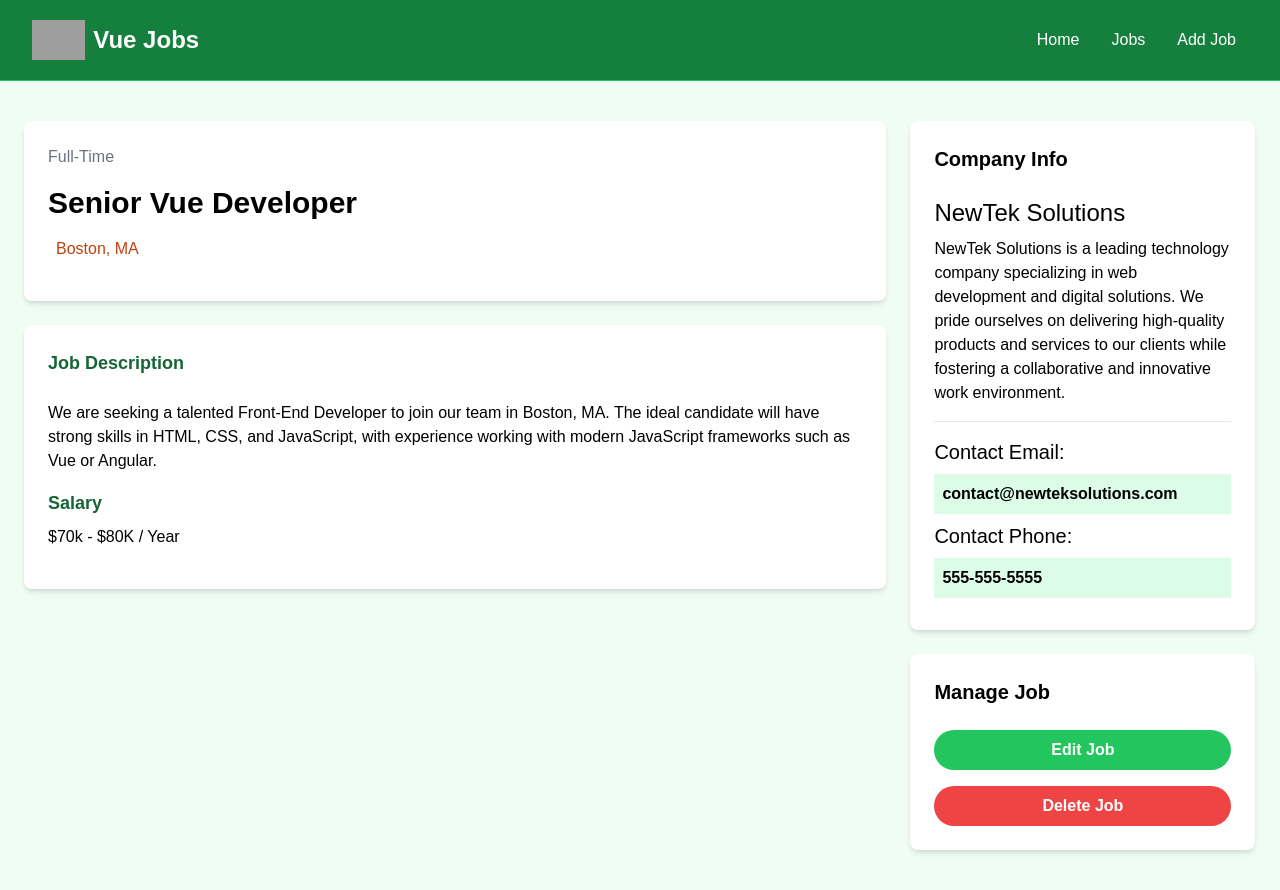
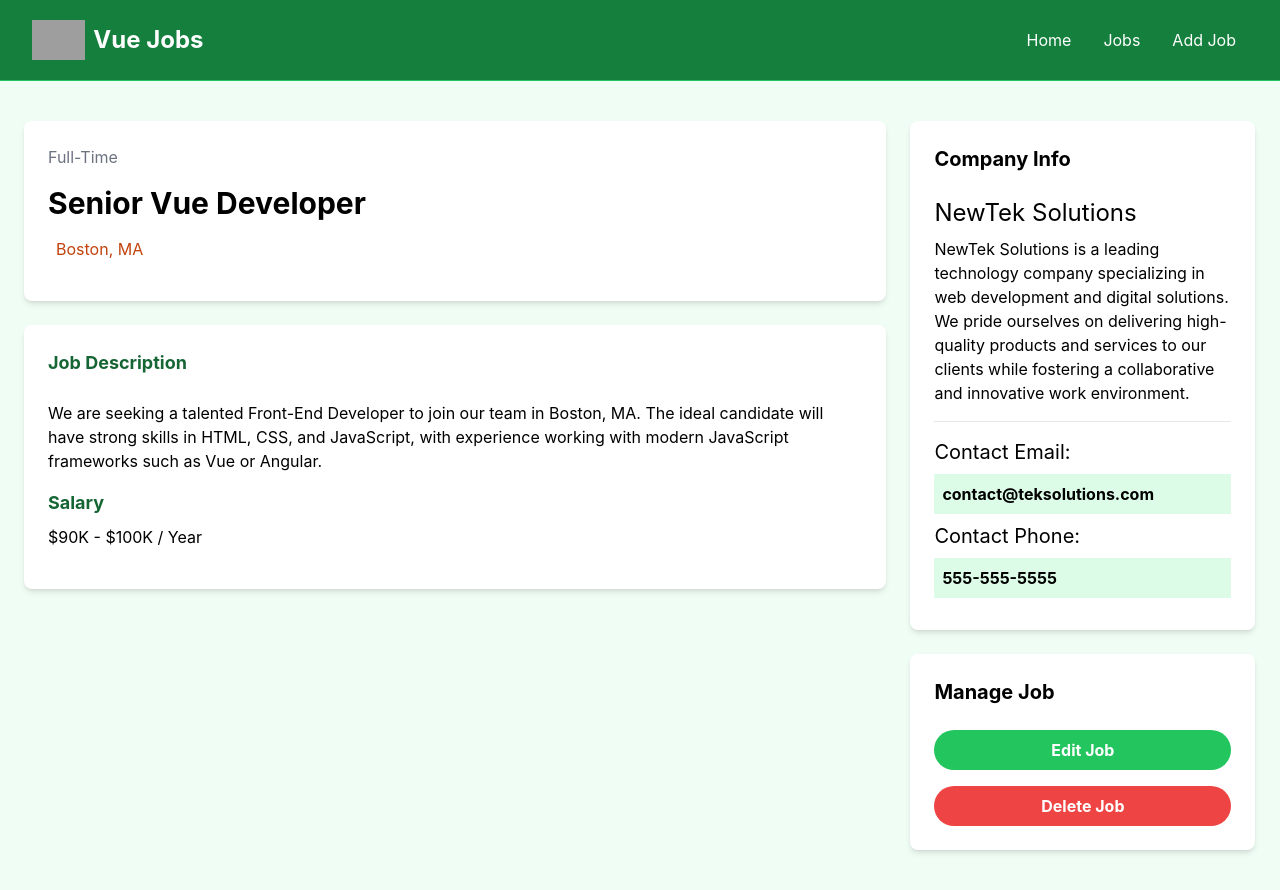
Before and after one commit to SachindaBandara/Vue.js-Tutorial, a Vue app in the folder vue-crash/: page /jobs/1 in a window 1280 px wide. Built offline with nearby package versions, Linux system fonts and the light colour scheme; data requests are answered from the project's data file; grey boxes are pictures that could not be loaded; the HTML template or start-up script is replaced by a standard one.

Commit message:
fetch the data from json-server

```diff
--- a/vue-crash/package.json
+++ b/vue-crash/package.json
@@ -14,7 +14,8 @@
     "json-server": "^1.0.0-beta.3",
     "primeicons": "^7.0.0",
     "vue": "^3.5.13",
-    "vue-router": "^4.5.1"
+    "vue-router": "^4.5.1",
+    "vue-spinner": "^1.0.4"
   },
   "devDependencies": {
     "@tailwindcss/postcss": "^4.1.10",
--- a/vue-crash/src/components/JobsListing.vue
+++ b/vue-crash/src/components/JobsListing.vue
@@ -1,7 +1,9 @@
 <script setup>
 import { RouterLink } from "vue-router";
-import { ref, defineProps } from "vue";
-import jobData from "@/jobs.json";
+import { reactive, defineProps, onMounted } from "vue";
+import axios from "axios";
+import PulseLoader from "vue-spinner/src/PulseLoader.vue";
+
 import JobListing from "./JobListing.vue";
 
 const props = defineProps({
@@ -12,7 +14,21 @@
   },
 });
 
-const jobs = ref(jobData);
+const state = reactive({
+  jobs: [],
+  isLoading: true,
+});
+
+onMounted(async () => {
+  try {
+    const response = await axios.get("http://localhost:5000/jobs");
+    state.jobs = response.data;
+  } catch (error) {
+    console.error("Error Fetching Data!", error);
+  } finally {
+    state.isLoading = false;
+  }
+});
 </script>
 
 <template>
@@ -21,9 +37,15 @@
       <h2 class="text-3xl font-bold text-green-500 mb-6 text-center">
         Browse Jobs
       </h2>
-      <div class="grid grid-cols-1 md:grid-cols-3 gap-6">
+      <!-- Show loading spinner while loading is true -->
+      <div v-if="state.isLoading" class="text-center text-gray-500 py-6">
+        <PulseLoader />
+      </div>
+
+      <!-- Show job listing when done loading -->
+      <div v-else class="grid grid-cols-1 md:grid-cols-3 gap-6">
         <JobListing
-          v-for="job in jobs.slice(0, limit || jobs.length)"
+          v-for="job in state.jobs.slice(0, limit || state.jobs.length)"
           :key="job.id"
           :job="job"
         />
--- a/vue-crash/src/views/JobView.vue
+++ b/vue-crash/src/views/JobView.vue
@@ -1,22 +1,46 @@
-<script setup></script>
+<script setup>
+import PulseLoader from "vue-spinner/src/PulseLoader.vue";
+import axios from "axios";
+import { reactive, onMounted } from "vue";
+import { useRoute, RouterLink } from "vue-router";
+
+const route = useRoute();
+
+const jobId = route.params.id;
+const state = reactive({
+  job: {},
+  isLoading: true,
+});
+
+onMounted(async () => {
+  try {
+    const response = await axios.get(`http://localhost:5000/jobs/${jobId}`);
+    state.job = response.data;
+  } catch (error) {
+    console.error("Error Fetching Data!", error);
+  } finally {
+    state.isLoading = false;
+  }
+});
+</script>
 
 <template>
-  <section class="bg-green-50">
+  <section v-if="!state.isLoading" class="bg-green-50">
     <div class="container m-auto py-10 px-6">
       <div class="grid grid-cols-1 md:grid-cols-70/30 w-full gap-6">
         <main>
           <div
             class="bg-white p-6 rounded-lg shadow-md text-center md:text-left"
           >
-            <div class="text-gray-500 mb-4">Full-Time</div>
-            <h1 class="text-3xl font-bold mb-4">Senior Vue Developer</h1>
+            <div class="text-gray-500 mb-4">{{state.job.type}}</div>
+            <h1 class="text-3xl font-bold mb-4">{{state.job.title}}</h1>
             <div
               class="text-gray-500 mb-4 flex align-middle justify-center md:justify-start"
             >
               <i
                 class="fa-solid fa-location-dot text-lg text-orange-700 mr-2"
               ></i>
-              <p class="text-orange-700">Boston, MA</p>
+              <p class="text-orange-700">{{state.job.location}}</p>
             </div>
           </div>
 
@@ -26,15 +50,12 @@
             </h3>
 
             <p class="mb-4">
-              We are seeking a talented Front-End Developer to join our team in
-              Boston, MA. The ideal candidate will have strong skills in HTML,
-              CSS, and JavaScript, with experience working with modern
-              JavaScript frameworks such as Vue or Angular.
+              {{state.job.description}}
             </p>
 
             <h3 class="text-green-800 text-lg font-bold mb-2">Salary</h3>
 
-            <p class="mb-4">$70k - $80K / Year</p>
+            <p class="mb-4">{{state.job.salary}} / Year</p>
           </div>
         </main>
 
@@ -44,13 +65,10 @@
           <div class="bg-white p-6 rounded-lg shadow-md">
             <h3 class="text-xl font-bold mb-6">Company Info</h3>
 
-            <h2 class="text-2xl">NewTek Solutions</h2>
+            <h2 class="text-2xl">{{state.job.company.name}}</h2>
 
             <p class="my-2">
-              NewTek Solutions is a leading technology company specializing in
-              web development and digital solutions. We pride ourselves on
-              delivering high-quality products and services to our clients while
-              fostering a collaborative and innovative work environment.
+              {{state.job.company.description}}
             </p>
 
             <hr class="my-4" />
@@ -58,21 +76,21 @@
             <h3 class="text-xl">Contact Email:</h3>
 
             <p class="my-2 bg-green-100 p-2 font-bold">
-              contact@newteksolutions.com
+              {{state.job.company.contactEmail}}
             </p>
 
             <h3 class="text-xl">Contact Phone:</h3>
 
-            <p class="my-2 bg-green-100 p-2 font-bold">555-555-5555</p>
+            <p class="my-2 bg-green-100 p-2 font-bold">{{state.job.company.contactPhone}}</p>
           </div>
 
           <!-- Manage -->
           <div class="bg-white p-6 rounded-lg shadow-md mt-6">
             <h3 class="text-xl font-bold mb-6">Manage Job</h3>
-            <a
-              href="add-job.html"
+            <RouterLink
+              :to="`/jobs/edit/${state.job.id}`"
               class="bg-green-500 hover:bg-green-600 text-white text-center font-bold py-2 px-4 rounded-full w-full focus:outline-none focus:shadow-outline mt-4 block"
-              >Edit Job</a
+              >Edit Job</RouterLink
             >
             <button
               class="bg-red-500 hover:bg-red-600 text-white font-bold py-2 px-4 rounded-full w-full focus:outline-none focus:shadow-outline mt-4 block"
@@ -84,4 +102,7 @@
       </div>
     </div>
   </section>
+  <div v-else="state.isLoading" class="text-center text-gray-500 py-6">
+    <PulseLoader />
+  </div>
 </template>
--- a/vue-crash/tailwind.config.js
+++ b/vue-crash/tailwind.config.js
@@ -3,7 +3,7 @@
   theme: {
     extend: {
       fontFamily: {
-        sans: ["Poppins", "sans-serif"],
+        sans: ["Inter", "sans-serif"],
       },
       gridTemplateColumns: {
         "70/30": "70% 28%",
```
Also changed, not shown: 1 other file (tests, documents, lock files or other folders).
